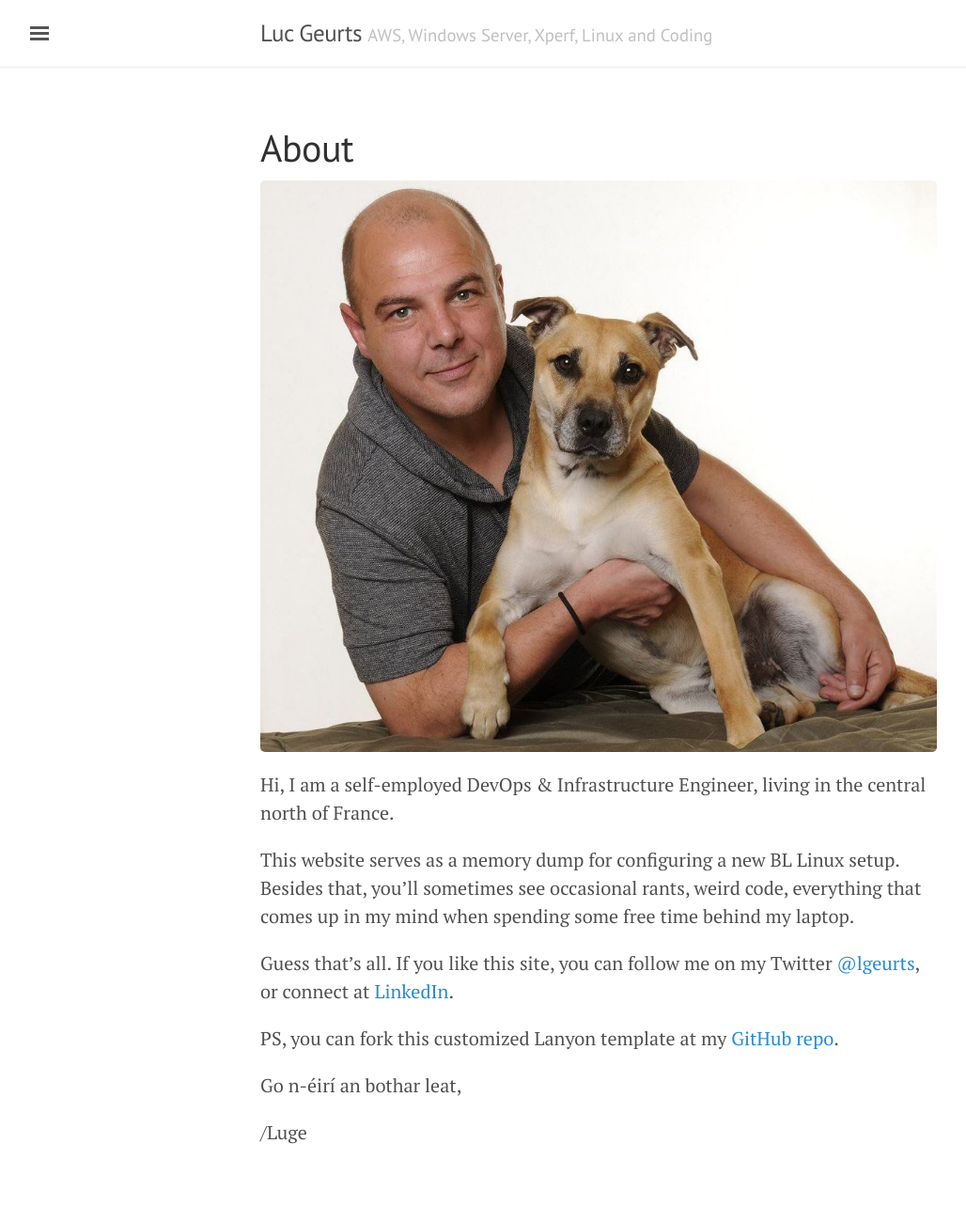
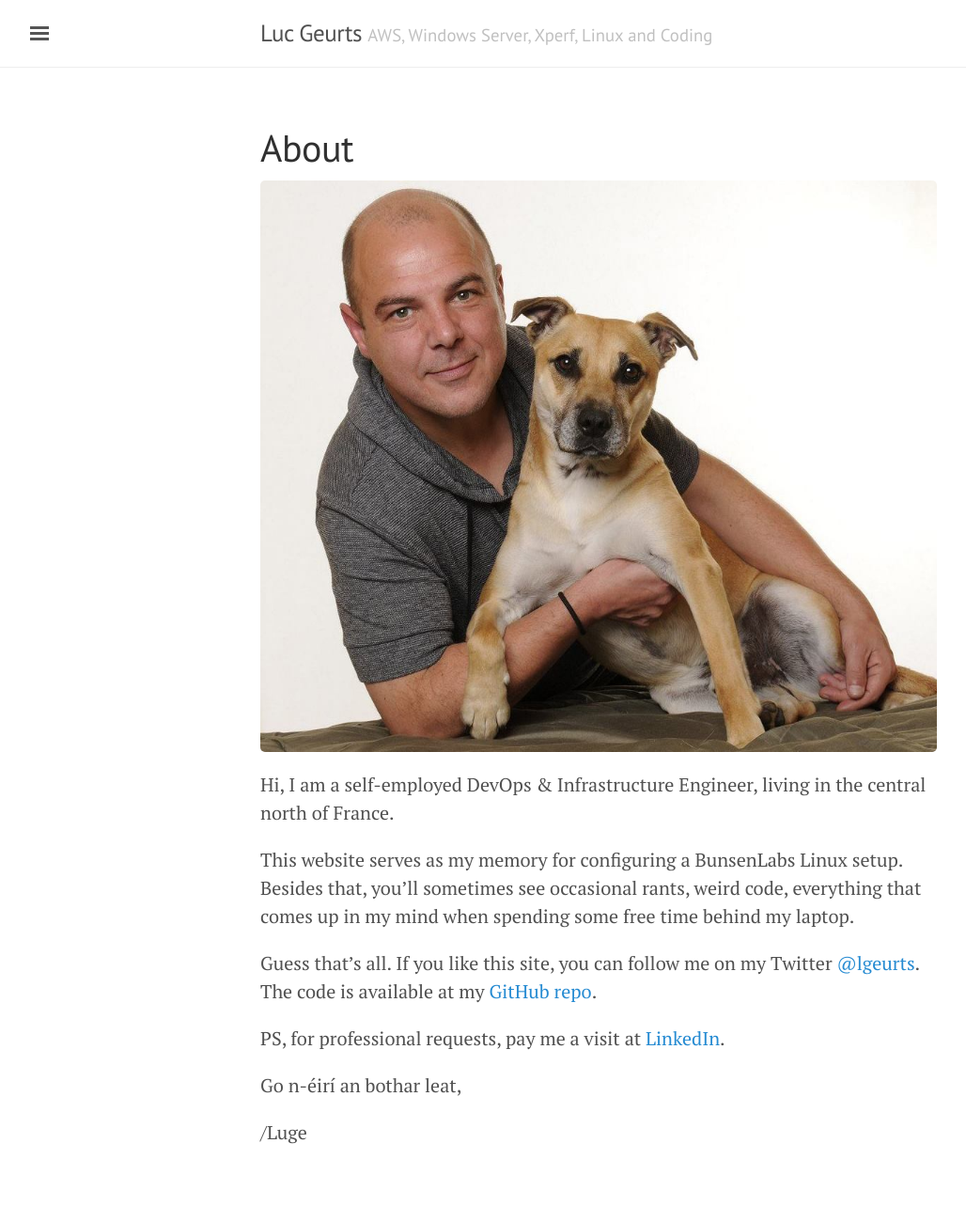
Before and after one commit to lgeurts/lgeurts.github.io, a Jekyll site: the page built from about.md, in a window 1280 px wide. Shown: the whole page at 94% size, without its empty margins (3-1031 px from the left). Built offline with Jekyll 4.4.1, drawn with Linux system fonts in a browser that asks for light colours.

Commit message:
Update about.md

```diff
--- a/about.md
+++ b/about.md
@@ -7,12 +7,12 @@ title: About
 
 Hi, I am a self-employed DevOps & Infrastructure Engineer, living in the central north of France.
 
-This website serves as a memory dump for configuring a new BL Linux setup.
+This website serves as my memory for configuring a BunsenLabs Linux setup.
 Besides that, you'll sometimes see occasional rants, weird code, everything that comes up in my mind when spending some free time behind my laptop.
 
-Guess that's all. If you like this site, you can follow me on my Twitter [@lgeurts](https://twitter.com/lgeurts), or connect at [LinkedIn](https://www.linkedin.com/in/lucgeurts).
+Guess that's all. If you like this site, you can follow me on my Twitter [@lgeurts](https://twitter.com/lgeurts). The code is available at my [GitHub repo](https://github.com/lgeurts/lgeurts.github.io).
 
-PS, you can fork this customized Lanyon template at my [GitHub repo](https://github.com/lgeurts/lgeurts.github.io).
+PS, for professional requests, pay me a visit at [LinkedIn](https://www.linkedin.com/in/lucgeurts).
 
 Go n-éirí an bothar leat,
 
```
